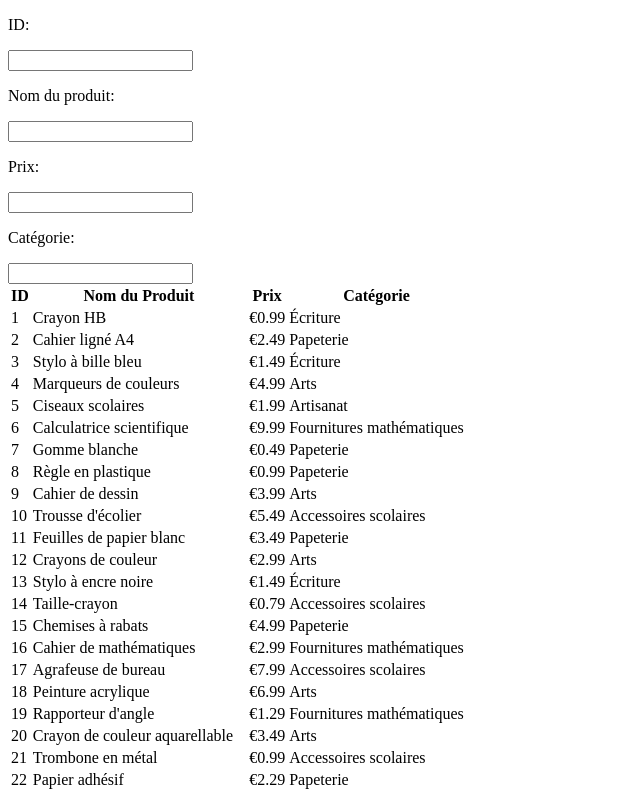
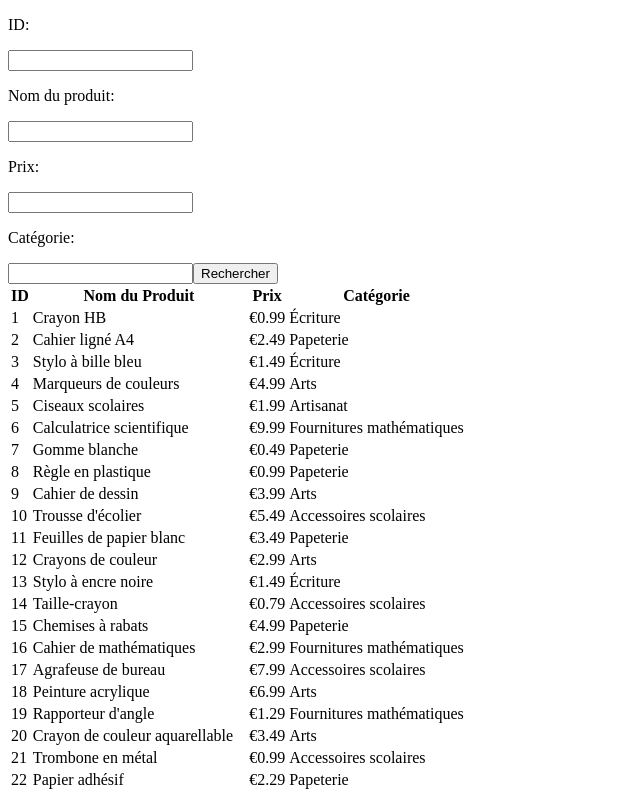
Before and after one commit to htregnagoCNAM/tp03-tregnago-hugo, an Angular app: page / in a window 1280 px wide. Shown: the top 793 px of the page, without its empty margins (0-640 px from the left). Built offline with nearby package versions, Linux system fonts and the light colour scheme.

Commit message:
Transformation en reactiveform

```diff
--- a/src/app/app.module.ts
+++ b/src/app/app.module.ts
@@ -7,6 +7,7 @@ import { AppRoutingModule } from './app-routing.module';
 import { AppComponent } from './app.component';
 import { CatalogueComponent } from './catalogue/catalogue.component';
 import { MoteurRechercheComponent } from './moteur-recherche/moteur-recherche.component';
+import { ReactiveFormsModule } from '@angular/forms';
 
 @NgModule({
   declarations: [
@@ -18,7 +19,8 @@ import { MoteurRechercheComponent } from './moteur-recherche/moteur-recherche.co
     HttpClientModule,
     BrowserModule,
     AppRoutingModule,
-    FormsModule
+    FormsModule,
+    ReactiveFormsModule
   ],
   providers: [],
   bootstrap: [AppComponent]
--- a/src/app/moteur-recherche/moteur-recherche.component.html
+++ b/src/app/moteur-recherche/moteur-recherche.component.html
@@ -1,4 +1,11 @@
-<p>ID:</p><input [(ngModel)]="id" />
-<p>Nom du produit:</p><input [(ngModel)]="nom" />
-<p>Prix:</p><input [(ngModel)]="prix" />
-<p>Catégorie:</p><input [(ngModel)]="categorie" />
+<form [formGroup]="formRecherche" (ngSubmit)="submit()">
+    <p>ID:</p>
+    <input formControlName="id" />
+    <p>Nom du produit:</p>
+    <input formControlName="nom" />
+    <p>Prix:</p>
+    <input formControlName="prix" />
+    <p>Catégorie:</p>
+    <input formControlName="categorie" />
+    <button type="submit">Rechercher</button>
+  </form>
--- a/src/app/moteur-recherche/moteur-recherche.component.ts
+++ b/src/app/moteur-recherche/moteur-recherche.component.ts
@@ -1,4 +1,5 @@
 import { Component } from '@angular/core';
+import { FormBuilder, FormControl, FormGroup } from '@angular/forms';
 
 @Component({
   selector: 'app-moteur-recherche',
@@ -6,10 +7,18 @@ import { Component } from '@angular/core';
   styleUrls: ['./moteur-recherche.component.scss']
 })
 export class MoteurRechercheComponent {
-  id?: number;
-  nom?: string;
-  prix?: number;
-  categorie?: string;
 
-  constructor() {}
+  formRecherche: FormGroup;
+
+  constructor(private formBuilder: FormBuilder) {
+    this.formRecherche = this.formBuilder.group({
+      id: [''],
+      nom: [''],
+      prix: [''],
+      categorie: ['']
+    });
+  }
+  submit(){
+    console.log(this.formRecherche.value);
+  }
 }
```
